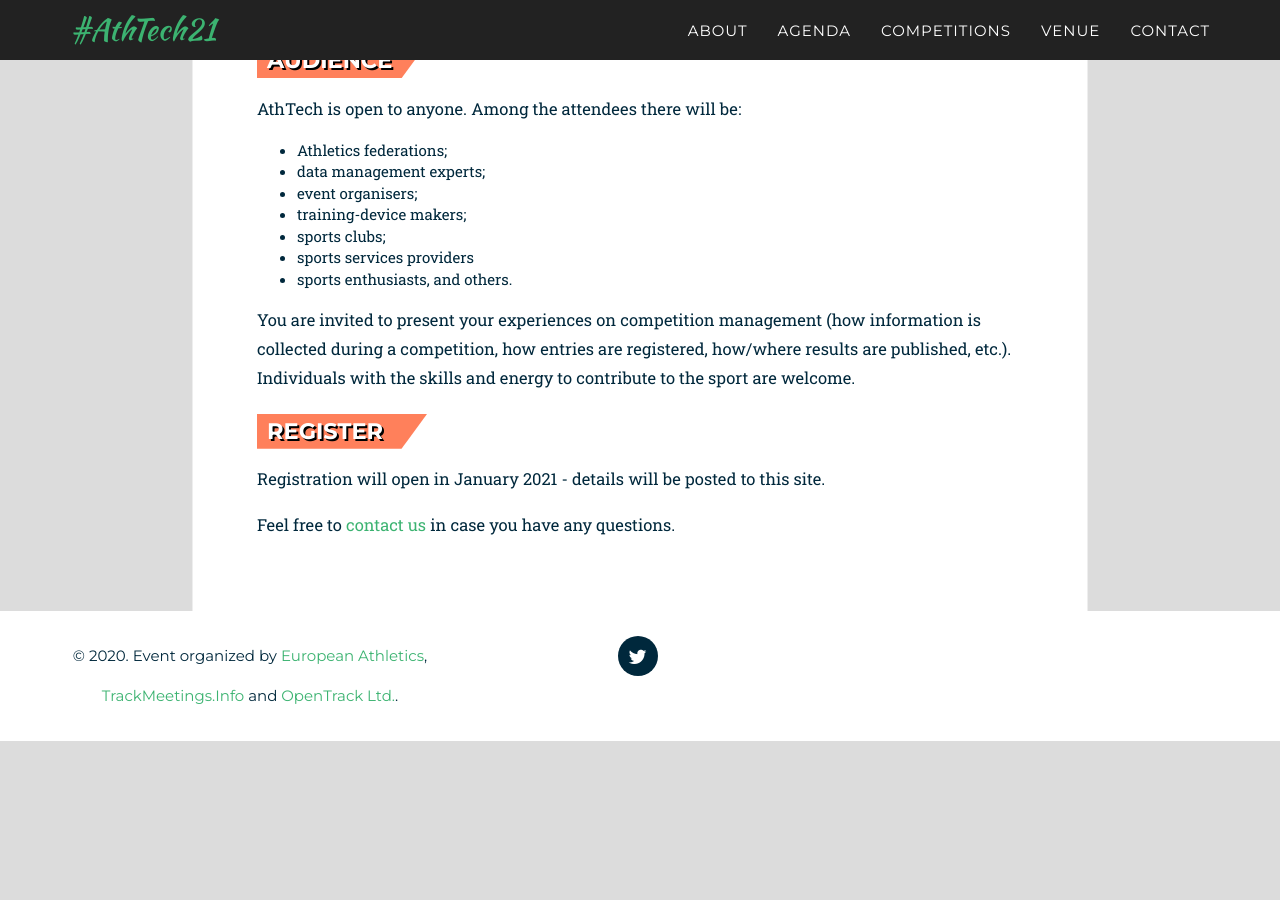
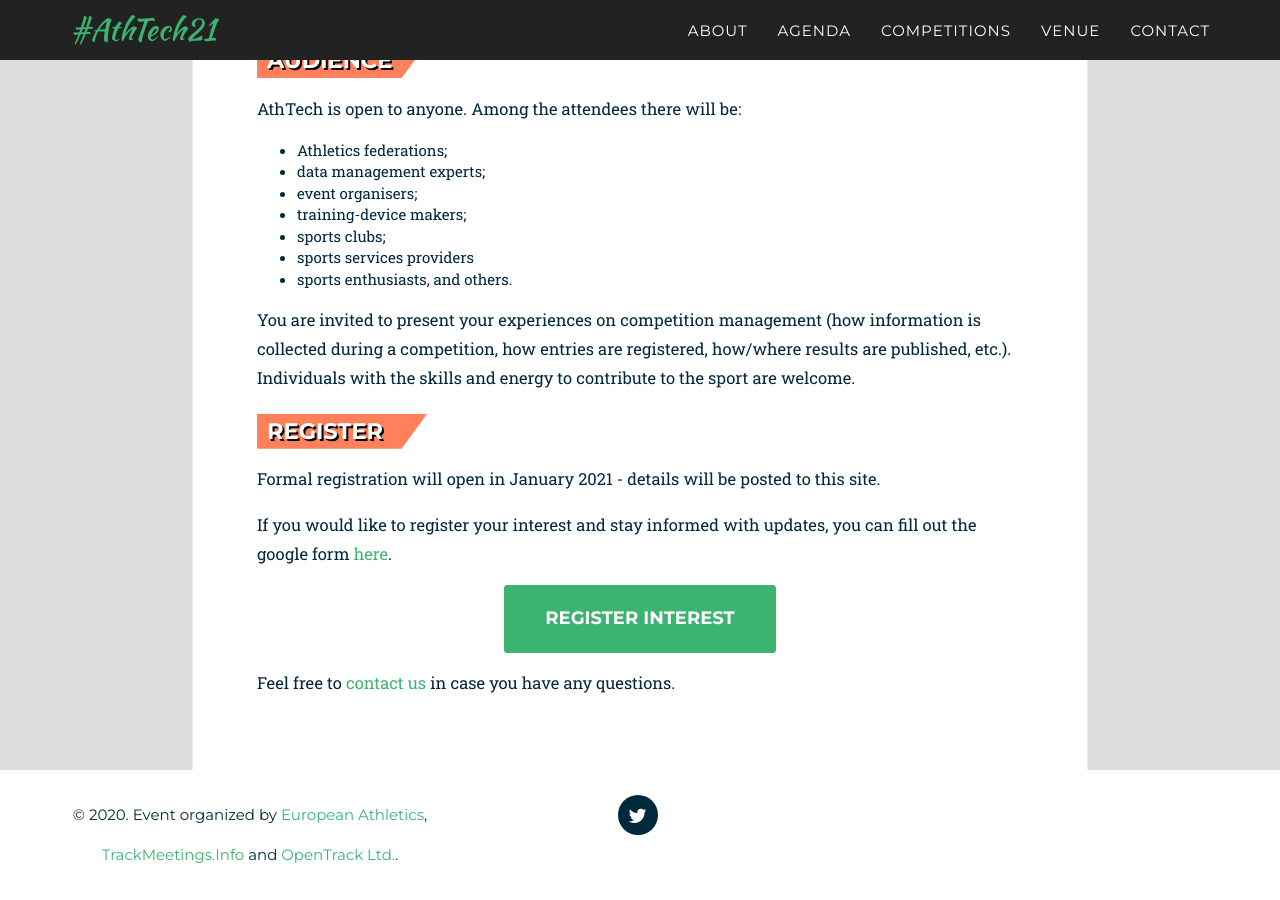
Before and after one commit to openath/athtech, a Jekyll site: the page built from _2021_pages/about.html, in a window 1280 px wide and 900 px high, scrolled down 1594 px. Built offline with Jekyll 4.4.1, drawn with Linux system fonts in a browser that asks for light colours; some web fonts are replaced; before the commit the page ends 2335 px from its top, so only the background shows below that.

Commit message:
Register interest form and updated contact details

```diff
--- a/_2021_pages/about.html
+++ b/_2021_pages/about.html
@@ -66,11 +66,13 @@ title: About AthTech21
 
       <h2 id="register" class="second">Register</h2>
 
-      <p>Registration will open in January 2021 - details will be posted to this site.</p>
+      <p>Formal registration will open in January 2021 - details will be posted to this site.</p>
 
-      <!-- <p>Registration is through the <a href="https://data.opentrack.run/en-gb/x/2021/HRV/athtech/">OpenTrack Entry System</a>. There, you can make the payment.</p>
+      <p>If you would like to register your interest and stay informed with updates, you can fill out the google form <a href="https://forms.gle/oMZLidU8zrKQZoG46">here</a>.</p>
 
-       <center><a href="https://data.opentrack.run/en-gb/x/2021/HRV/athtech/" class="page-scroll btn btn-xl">Register Now</a></center> -->
+      <!-- <p>Registration is through the <a href="https://data.opentrack.run/en-gb/x/2021/HRV/athtech/">OpenTrack Entry System</a>. There, you can make the payment.</p>  -->
+
+       <center><a href="https://forms.gle/oMZLidU8zrKQZoG46" class="page-scroll btn btn-xl">Register Interest</a></center>
 
       <p>Feel free to <a href="http://athtech.run/2021/#contact">contact us</a> in case you have any questions.</p>
 
--- a/_2021_pages/register.html
+++ b/_2021_pages/register.html
@@ -7,7 +7,7 @@ title: Register
         document.write ('<body style="background: lightgray; background-attachment: fixed;">')
     </script>
 
-    <meta http-equiv="refresh" content="0; URL='https://data.opentrack.run/en-gb/x/2021/HRV/athtech/'" />
+    <meta http-equiv="refresh" content="0; URL='https://forms.gle/WdY7rtNyiXToGaD36'" />
 
     <div class="page-not-found venue-top">
         <h1>{{ page.title }}</h1>
--- a/_includes/2021_data/contact.html
+++ b/_includes/2021_data/contact.html
@@ -8,7 +8,7 @@
             </div>
             <div class="row">
                 <div class="col-lg-12">
-                    <form name="sentMessage" id="contactForm" action="https://formspree.io/technical@european-athletics.org" method="POST" novalidate>
+                    <form name="sentMessage" id="contactForm" action="mailto:athtech-organisers@opentrack.run" method="POST" novalidate>
                         <div class="row">
                             <div class="col-md-6">
                                 <div class="control-group form-group">
```
